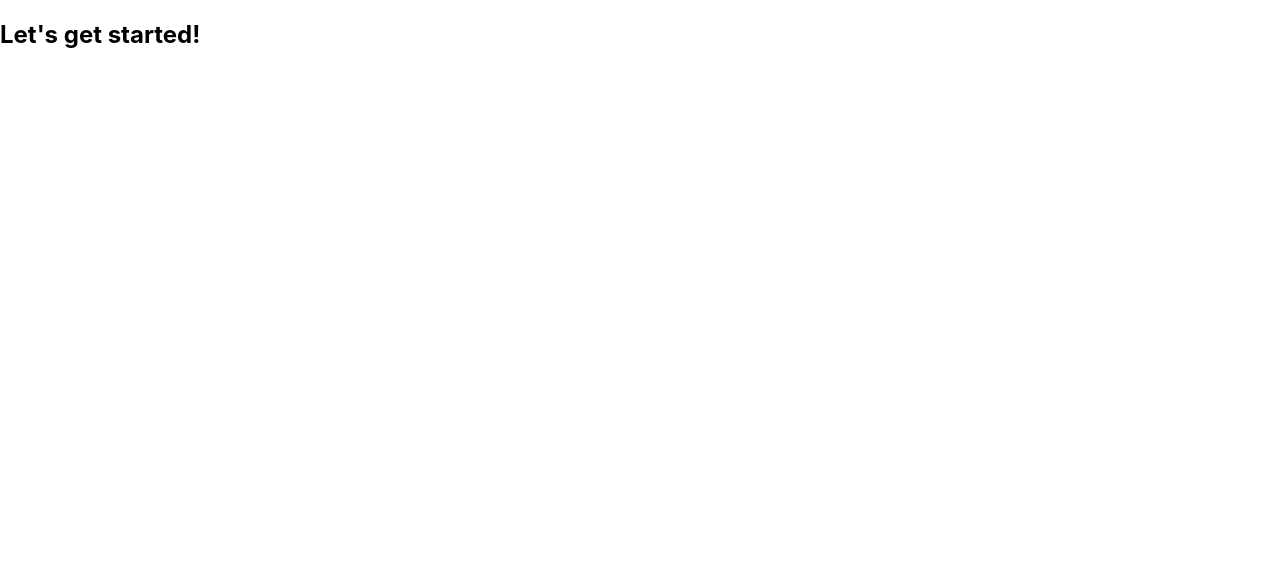
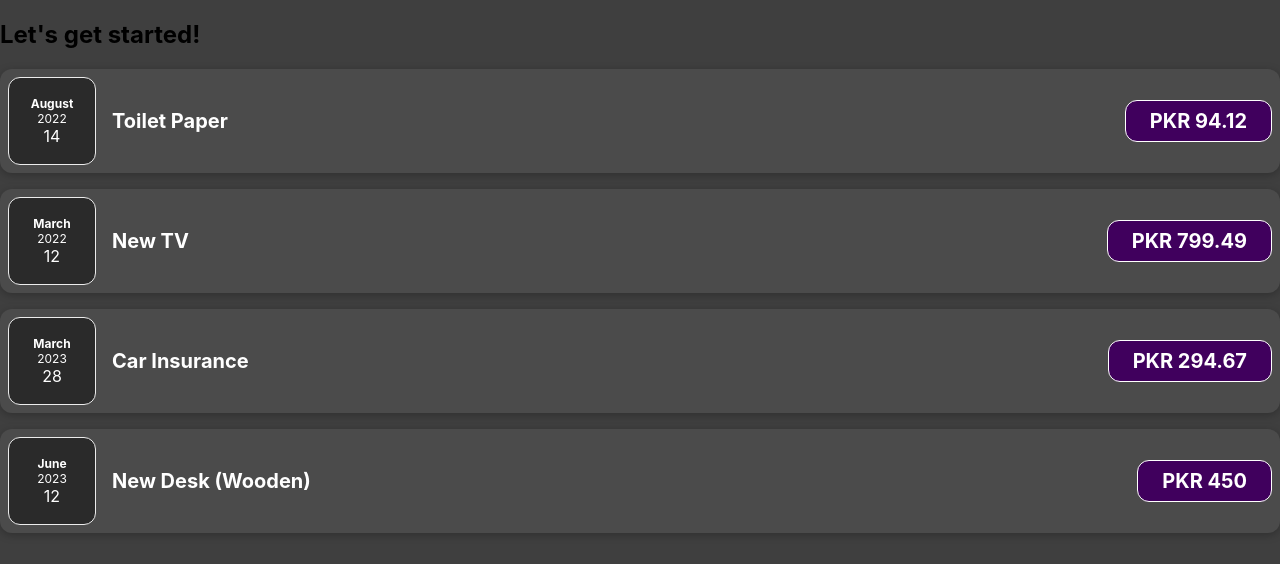
Before and after one commit to wasimhyder09/react-expensee-manager, a React (Create React App) app: page / in a window 1280 px wide. Shown: the top 564 px of the page. Built offline with nearby package versions, Linux system fonts and the light colour scheme.

Commit message:
Created multiple components

```diff
--- a/src/App.css
+++ b/src/App.css
@@ -12,3 +12,96 @@
   margin: 0;
   background-color: #3f3f3f;
 }
+
+.expenses {
+  padding: 1rem;
+  background-color: rgb(31, 31, 31);
+  margin: 2rem auto;
+  width: 50rem;
+  max-width: 95%;
+  border-radius: 12px;
+  box-shadow: 0 1px 8px rgba(0, 0, 0, 0.25);
+}
+.expense-item {
+  display: flex;
+  justify-content: space-between;
+  align-items: center;
+  box-shadow: 0 2px 8px rgba(0, 0, 0, 0.25);
+  padding: 0.5rem;
+  margin: 1rem 0;
+  border-radius: 12px;
+  background-color: #4b4b4b;
+}
+
+.expense-item__description {
+  display: flex;
+  flex-direction: column;
+  gap: 1rem;
+  align-items: flex-end;
+  flex-flow: column-reverse;
+  justify-content: flex-start;
+  flex: 1;
+}
+
+.expense-item h2 {
+  color: #3a3a3a;
+  font-size: 1rem;
+  flex: 1;
+  margin: 0 1rem;
+  color: white;
+}
+
+.expense-item__price {
+  font-size: 1rem;
+  font-weight: bold;
+  color: white;
+  background-color: #40005d;
+  border: 1px solid white;
+  padding: 0.5rem;
+  border-radius: 12px;
+}
+
+.expense-date {
+  display: flex;
+  flex-direction: column;
+  width: 5.5rem;
+  height: 5.5rem;
+  border: 1px solid #ececec;
+  background-color: #2a2a2a;
+  color: white;
+  border-radius: 12px;
+  align-items: center;
+  justify-content: center;
+}
+
+.expense-date__month {
+  font-size: 0.75rem;
+  font-weight: bold;
+}
+
+.expense-date__year {
+  font-size: 0.75rem;
+}
+
+.expense-date__day {
+  font-size: 1.5rem;
+  font-weight: bold;
+}
+
+@media (min-width: 580px) {
+  .expense-item__description {
+    flex-direction: row;
+    align-items: center;
+    justify-content: flex-start;
+    flex: 1;
+  }
+
+  .expense-item__description h2 {
+    font-size: 1.25rem;
+  }
+
+  .expense-item__price {
+    font-size: 1.25rem;
+    padding: 0.5rem 1.5rem;
+  }
+}
--- a/src/App.js
+++ b/src/App.js
@@ -1,7 +1,32 @@
+import ExpenseItem from './components/ExpenseItem'
+import Expense from './components/Expense';
 function App() {
+  const expenses = [
+    {
+      id: 'e1',
+      title: 'Toilet Paper',
+      amount: 94.12,
+      date: new Date(2022, 7, 14),
+    },
+    { id: 'e2', title: 'New TV', amount: 799.49, date: new Date(2022, 2, 12) },
+    {
+      id: 'e3',
+      title: 'Car Insurance',
+      amount: 294.67,
+      date: new Date(2023, 2, 28),
+    },
+    {
+      id: 'e4',
+      title: 'New Desk (Wooden)',
+      amount: 450,
+      date: new Date(2023, 5, 12),
+    },
+  ];
+
   return (
     <div>
       <h2>Let's get started!</h2>
+      <Expense expense={expenses} />
     </div>
   );
 }
--- /dev/null
+++ b/src/components/Expense.js
@@ -0,0 +1,23 @@
+import ExpenseItem from "./ExpenseItem";
+
+function Expense(props) {
+  console.log(props);
+  return(
+    <div className="expense">
+      <ExpenseItem
+        expense={props.expense[0]}
+      />
+      <ExpenseItem
+        expense={props.expense[1]}
+      />
+      <ExpenseItem
+        expense={props.expense[2]}
+      />
+      <ExpenseItem
+        expense={props.expense[3]}
+      />
+    </div>
+  );
+}
+
+export default Expense;
--- /dev/null
+++ b/src/components/ExpenseDate.js
@@ -0,0 +1,15 @@
+function ExpenseDate(props) {
+  const month = props.date.toLocaleString('en-Us', { month: 'long' });
+  const day = props.date.toLocaleString('en-Us', { day: '2-digit' });
+  const year = props.date.getFullYear();
+
+  return(
+    <div className="expense-date">
+      <div className="expense-date__month">{month}</div>
+      <div className="expense-date__year">{year}</div>
+      <div className=".expense-date__day">{day}</div>
+    </div>
+  );
+}
+
+export default ExpenseDate;
--- /dev/null
+++ b/src/components/ExpenseItem.js
@@ -0,0 +1,14 @@
+import ExpenseDate from "./ExpenseDate";
+
+function ExpenseItem(props) {
+  return (
+    <div className="expense-item">
+      <ExpenseDate date={props.expense.date} />
+      <div className="expense-item__description">
+        <h2>{props.expense.title}</h2>
+      </div>
+      <div className="expense-item__price">PKR {props.expense.amount}</div>
+    </div>
+  )
+}
+export default ExpenseItem;
--- a/src/index.js
+++ b/src/index.js
@@ -1,6 +1,7 @@
 import React from 'react';
 import ReactDOM from 'react-dom/client';
 import './index.css';
+import './App.css';
 import App from './App';
 import reportWebVitals from './reportWebVitals';
 
```
